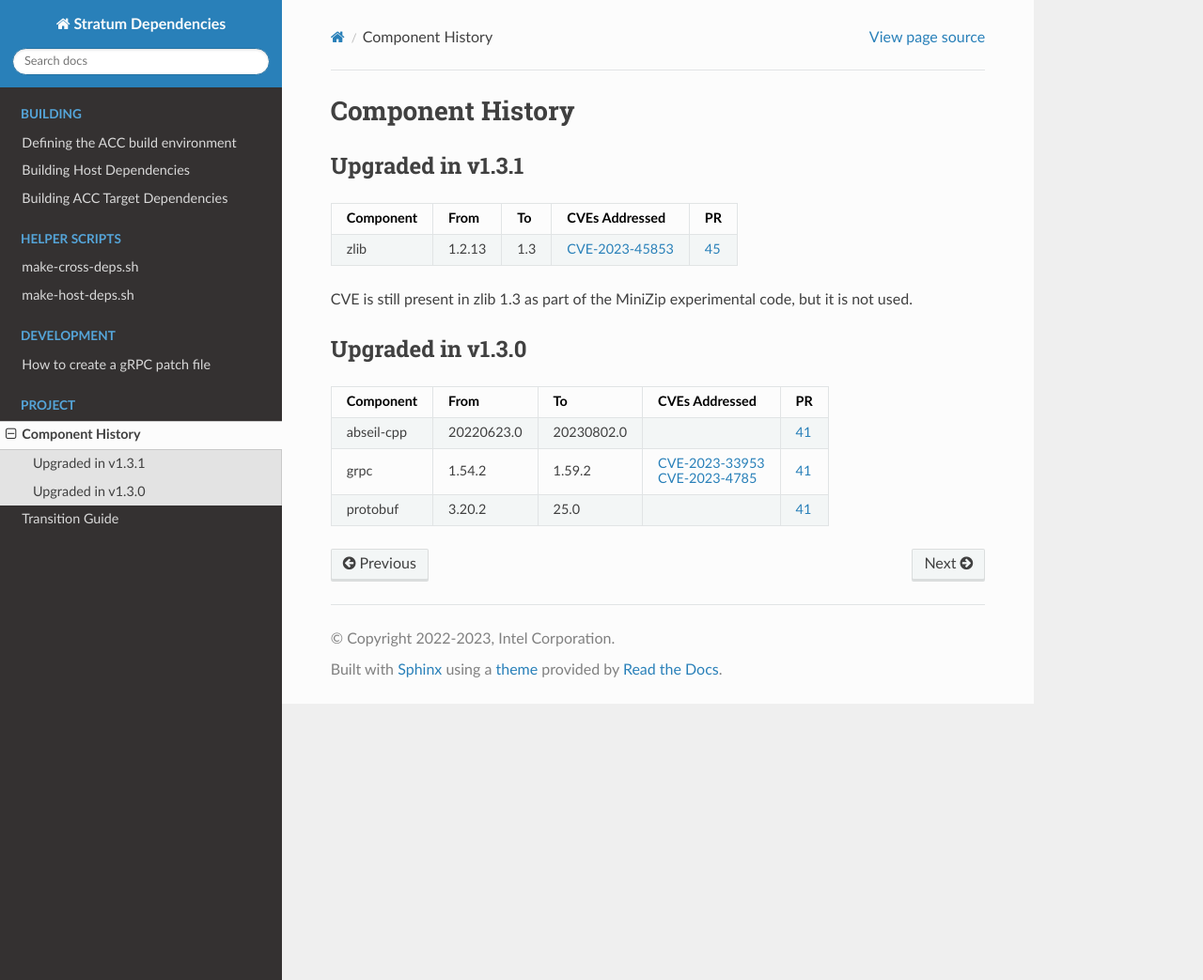
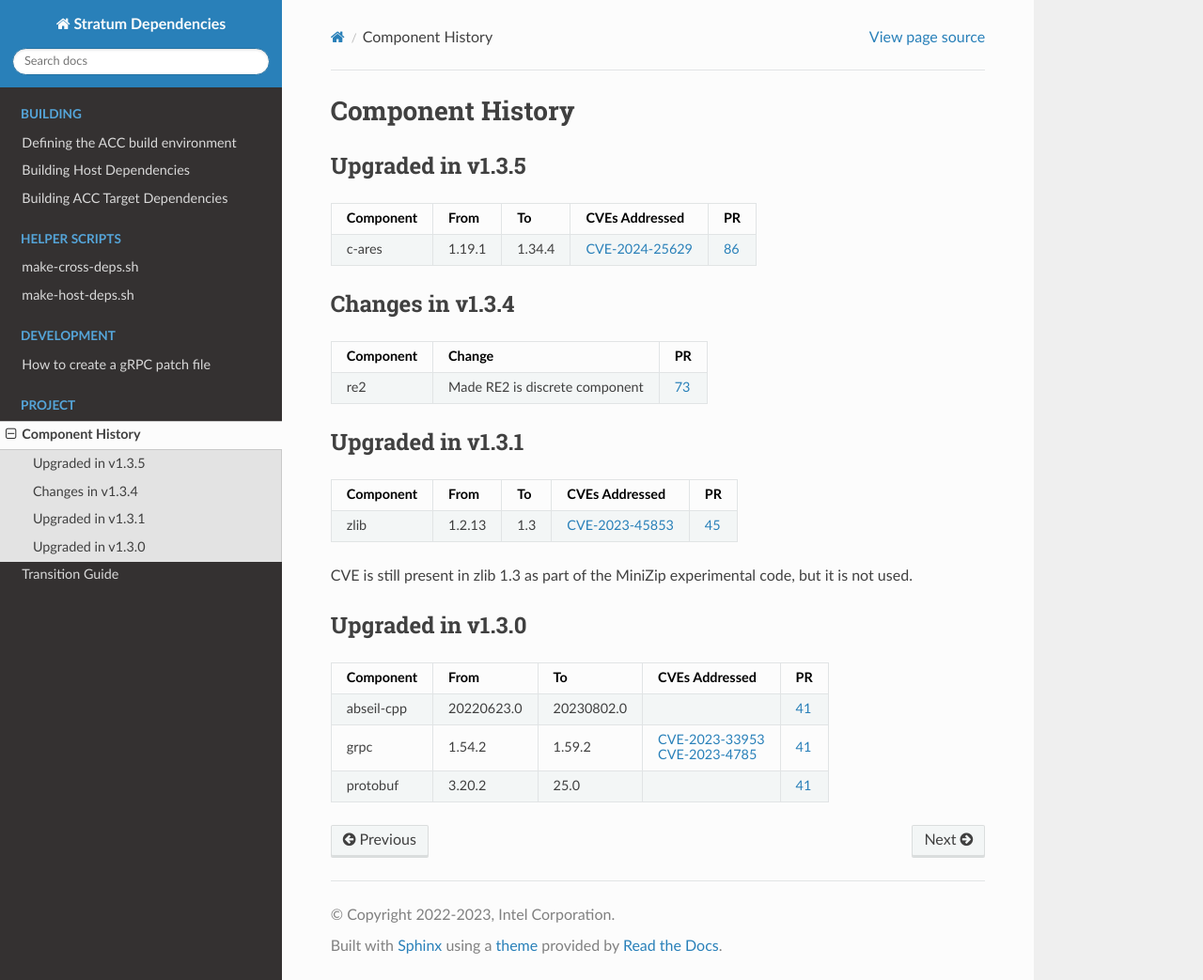
Before and after one commit to ipdk-io/stratum-deps, a Sphinx documentation site: the page built from docs/component-history.rst, in a window 1280 px wide and 1043 px high. Shown: the whole window at 94% size. Built offline with Sphinx 7.4.7 and the Read the Docs theme 3.1.0, drawn with Linux system fonts in a browser that asks for light colours.

Commit message:
Update c-ares lib to 1.34.4
Signed-off-by: Sabeel Ansari <sabeel.ansari@intel.com>

```diff
--- a/docs/component-history.rst
+++ b/docs/component-history.rst
@@ -1,9 +1,42 @@
-.. Copyright 2023 Intel Corporation
+.. Copyright 2023-2025 Intel Corporation
    SPDX-License-Identifier: Apache 2.0
 
 =================
 Component History
 =================
+
+Upgraded in v1.3.5
+------------------
+
+.. list-table::
+   :header-rows: 1
+
+   * - Component
+     - From
+     - To
+     - CVEs Addressed
+     - PR
+
+   * - c-ares
+     - 1.19.1
+     - 1.34.4
+     - `CVE-2024-25629 <https://nvd.nist.gov/vuln/detail/CVE-2024-25629>`_
+     - `86 <https://github.com/ipdk-io/stratum-deps/pull/86>`_
+
+Changes in v1.3.4
+------------------
+
+.. list-table::
+   :header-rows: 1
+
+   * - Component
+     - Change
+     - PR
+
+   * - re2
+     - Made RE2 is discrete component
+     - `73 <https://github.com/ipdk-io/stratum-deps/pull/73>`_
+
 
 Upgraded in v1.3.1
 ------------------
```
Also changed, not shown: 1 other file.
